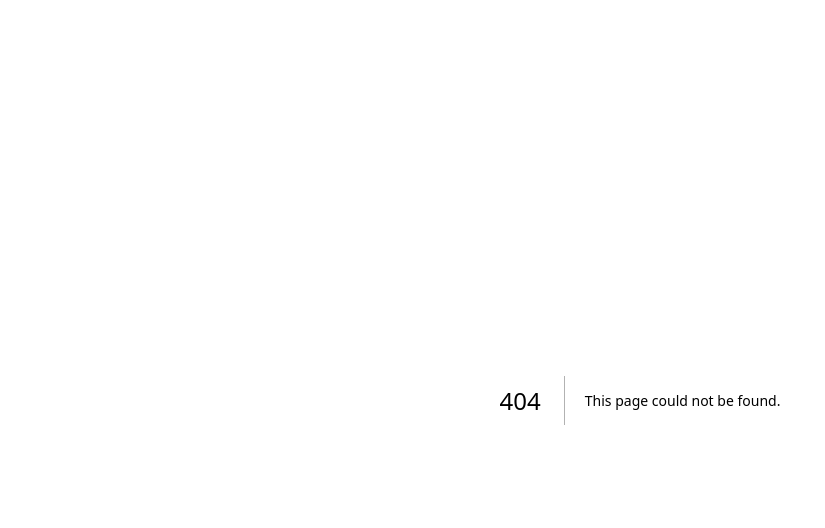
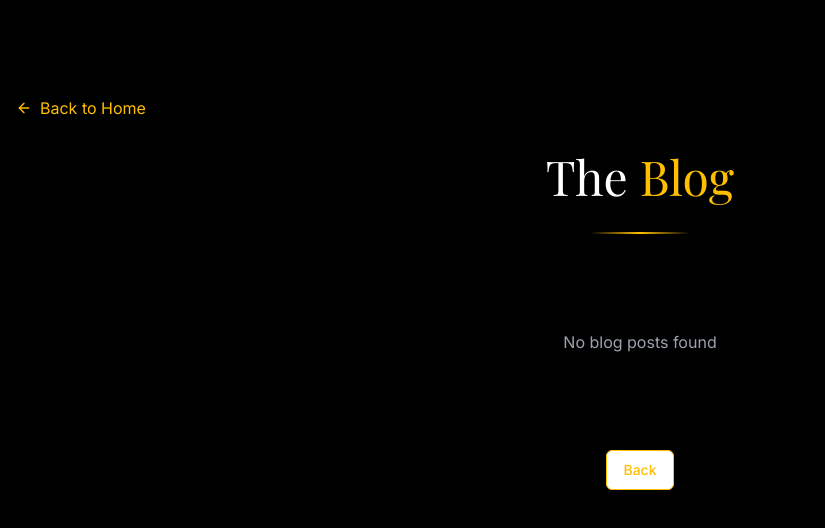
Before and after one commit to Briankimp/life-in-instalments, a Next.js app: page /blog/1 in a window 1280 px wide. Before the commit this address had no page. Shown: the top 528 px of the page, without its empty margins (0-825 px from the left). Built offline with nearby package versions, Linux system fonts and the light colour scheme; a web font is replaced by a local one.

Commit message:
Blog page

```diff
--- /dev/null
+++ b/app/blog/[slug]/page.tsx
@@ -0,0 +1,114 @@
+"use client"
+
+import { useEffect, useState } from "react"
+import Link from "next/link"
+import Image from "next/image"
+import { ArrowLeft, ArrowRight } from "lucide-react"
+import { Button } from "@/components/ui/button"
+import AnimatedDivider from "@/components/animated-divider"
+
+interface BlogPost {
+  id: string
+  title: string
+  content: string
+  excerpt: string
+  date: string
+  imageUrl?: string
+}
+
+export default function BlogListPage() {
+  const [blogPosts, setBlogPosts] = useState<BlogPost[]>([])
+  const [isLoading, setIsLoading] = useState(true)
+
+  useEffect(() => {
+    // Load blog posts from localStorage
+    const storedBlogPosts = localStorage.getItem("bookBlogPosts")
+    if (storedBlogPosts) {
+      try {
+        const posts = JSON.parse(storedBlogPosts) as BlogPost[]
+        // Sort by date (newest first)
+        posts.sort((a, b) => new Date(b.date).getTime() - new Date(a.date).getTime())
+        setBlogPosts(posts)
+      } catch (error) {
+        console.error("Error parsing blog posts:", error)
+      }
+    }
+
+    setIsLoading(false)
+  }, [])
+
+  if (isLoading) {
+    return (
+      <div className="min-h-screen bg-black flex items-center justify-center">
+        <p className="text-gold">Loading...</p>
+      </div>
+    )
+  }
+
+  return (
+    <div className="min-h-screen bg-black text-white">
+      <div className="container mx-auto px-4 py-24">
+        <Link href="/" className="text-gold hover:text-gold/80 flex items-center gap-2 mb-8">
+          <ArrowLeft className="h-4 w-4" />
+          Back to Home
+        </Link>
+
+        <h1 className="text-3xl md:text-5xl font-serif mb-8 text-center">
+          The <span className="text-gold">Blog</span>
+        </h1>
+
+        <AnimatedDivider />
+
+        <div className="max-w-4xl mx-auto mt-12">
+          {blogPosts.length === 0 ? (
+            <div className="text-center text-gray-400 py-12">
+              <p>No blog posts found</p>
+            </div>
+          ) : (
+            <div className="space-y-12">
+              {blogPosts.map((post) => (
+                <article key={post.id} className="grid md:grid-cols-3 gap-6 border-b border-gray-800 pb-12">
+                  {post.imageUrl && (
+                    <div className="relative h-[200px] w-full rounded-md overflow-hidden">
+                      <Image src={post.imageUrl || "/placeholder.svg"} alt={post.title} fill className="object-cover" />
+                      {post.imageUrl.includes("unsplash.com") && (
+                        <div className="absolute bottom-0 right-0 bg-black/70 text-white text-xs px-2 py-1">
+                          Photo from Unsplash
+                        </div>
+                      )}
+                    </div>
+                  )}
+
+                  <div className={post.imageUrl ? "md:col-span-2" : "md:col-span-3"}>
+                    <p className="text-gold text-sm mb-2">
+                      {new Date(post.date).toLocaleDateString("en-AU", {
+                        year: "numeric",
+                        month: "long",
+                        day: "numeric",
+                      })}
+                    </p>
+                    <h2 className="text-2xl font-serif mb-3">{post.title}</h2>
+                    <p className="text-gray-300 mb-4">{post.excerpt}</p>
+                    <Link href={`/blog/${post.id}`} className="text-gold hover:underline inline-flex items-center">
+                      Read More <ArrowRight className="ml-2 h-4 w-4" />
+                    </Link>
+                  </div>
+                </article>
+              ))}
+            </div>
+          )}
+
+          <div className="mt-12 flex justify-center">
+            <Button
+              variant="outline"
+              className="border-gold text-gold hover:bg-gold hover:text-black"
+              onClick={() => window.history.back()}
+            >
+              Back
+            </Button>
+          </div>
+        </div>
+      </div>
+    </div>
+  )
+}
```
